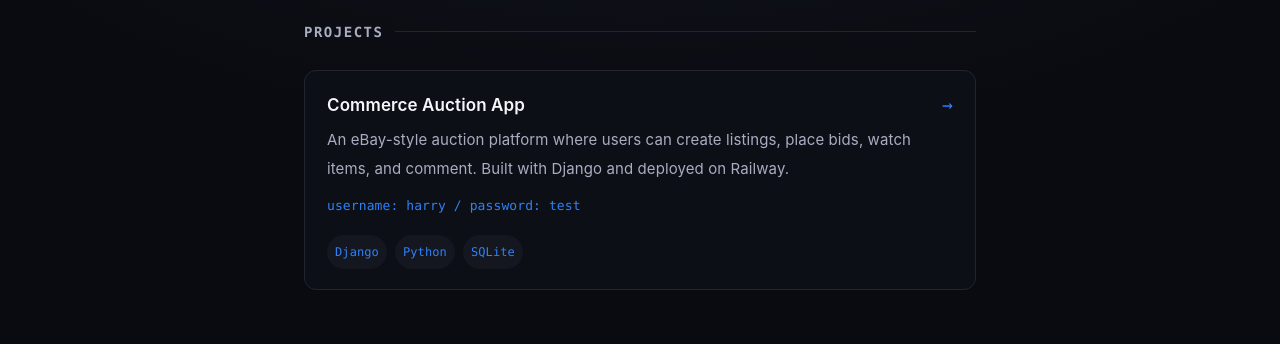
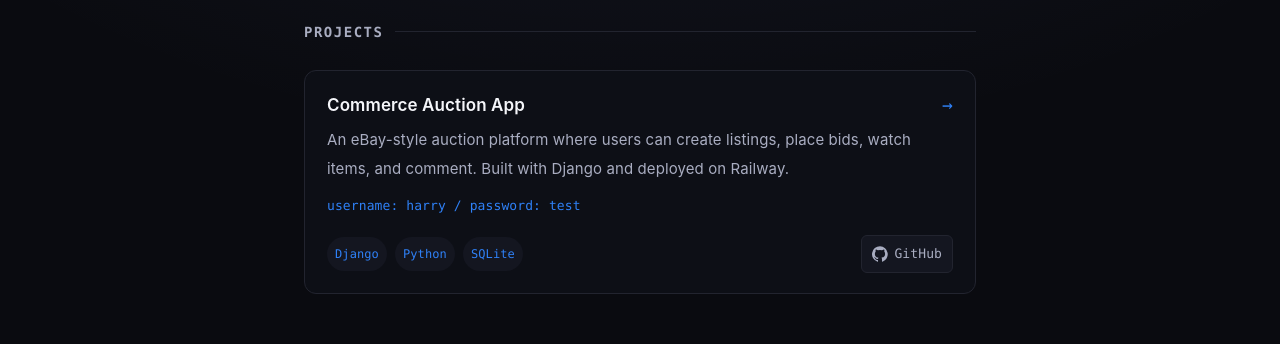
Before and after one commit to Dafitko/dafitko.github.io, a React (Vite) app: page / in a window 1280 px wide. Shown: the part 441-785 px from the top of the page. Built offline with nearby package versions, Linux system fonts and the light colour scheme.

Commit message:
added github link for projects

```diff
--- a/src/App.css
+++ b/src/App.css
@@ -190,9 +190,45 @@
 
 .project-top {
   display: flex;
-  align-items: baseline;
+  align-items: center;
   justify-content: space-between;
   gap: 12px;
+}
+
+.project-bottom {
+  margin-top: 14px;
+  display: flex;
+  justify-content: space-between;
+  align-items: center;
+  gap: 16px;
+}
+
+.project-github-link {
+  color: var(--text);
+  background: var(--code-bg);
+  border: 1px solid var(--border);
+  padding: 4px 10px;
+  border-radius: 6px;
+  font-family: var(--mono);
+  font-size: 13px;
+  display: inline-flex;
+  align-items: center;
+  gap: 6px;
+  text-decoration: none;
+  transition: border-color 0.2s ease, color 0.2s ease, background 0.2s ease, transform 0.2s ease;
+  z-index: 2;
+}
+
+.project-github-link:hover {
+  border-color: var(--accent-border);
+  color: var(--accent);
+  background: var(--accent-bg);
+  transform: translateY(-1px);
+}
+
+.project-github-link svg {
+  width: 16px;
+  height: 16px;
 }
 
 .project h3 {
@@ -223,7 +259,6 @@
 }
 
 .project .stack {
-  margin-top: 14px;
   display: flex;
   gap: 8px;
   flex-wrap: wrap;
--- a/src/App.jsx
+++ b/src/App.jsx
@@ -31,7 +31,7 @@ const experience = [
   },
   {
     title: 'Currently Learning',
-    items: ['TypeScript'],
+    items: ['TypeScript, React'],
   },
 ]
 
@@ -42,6 +42,7 @@ const projects = [
       'An eBay-style auction platform where users can create listings, place bids, watch items, and comment. Built with Django and deployed on Railway.',
     credentials: 'username: harry / password: test',
     href: 'https://commerce.pirchaladavid.dev/',
+    github: 'https://github.com/Dafitko/commerce-auction-app',
     stack: ['Django', 'Python', 'SQLite'],
   },
 ]
@@ -112,19 +113,46 @@ function App() {
           <h2>Projects</h2>
           <div className="projects">
             {projects.map((p) => (
-              <a className="project" href={p.href} key={p.name} target="_blank" rel="noreferrer">
+              <div
+                className="project"
+                key={p.name}
+                onClick={(e) => {
+                  if (e.target.closest('.project-github-link')) {
+                    return
+                  }
+                  window.open(p.href, '_blank', 'noreferrer')
+                }}
+                style={{ cursor: 'pointer' }}
+              >
                 <div className="project-top">
                   <h3>{p.name}</h3>
                   <span className="arrow">→</span>
                 </div>
                 <p>{p.description}</p>
                 {p.credentials && <p className="credentials">{p.credentials}</p>}
-                <div className="stack">
-                  {p.stack.map((s) => (
-                    <span key={s}>{s}</span>
-                  ))}
+                <div className="project-bottom">
+                  <div className="stack">
+                    {p.stack.map((s) => (
+                      <span key={s}>{s}</span>
+                    ))}
+                  </div>
+                  {p.github && (
+                    <a
+                      className="project-github-link"
+                      href={p.github}
+                      target="_blank"
+                      rel="noreferrer"
+                      title="View Source Code"
+                      onClick={(e) => e.stopPropagation()}
+                    >
+                      <svg className="link-icon" viewBox="0 0 24 24" aria-hidden="true">
+                        <path d="M12 .3a12 12 0 0 0-3.8 23.38c.6.1.82-.26.82-.58v-2.2c-3.34.72-4.04-1.6-4.04-1.6-.55-1.37-1.33-1.74-1.33-1.74-1.08-.74.08-.72.08-.72 1.2.08 1.83 1.24 1.83 1.24 1.07 1.82 2.8 1.3 3.48 1 .1-.77.42-1.3.76-1.6-2.67-.3-5.47-1.33-5.47-5.93 0-1.31.47-2.38 1.24-3.22-.13-.3-.54-1.52.12-3.18 0 0 1-.32 3.3 1.23a11.5 11.5 0 0 1 6 0c2.28-1.55 3.29-1.23 3.29-1.23.66 1.66.25 2.88.12 3.18.77.84 1.23 1.91 1.23 3.22 0 4.61-2.8 5.63-5.48 5.92.43.37.81 1.1.81 2.22v3.29c0 .32.22.69.83.57A12 12 0 0 0 12 .3Z" />
+                      </svg>
+                      <span>GitHub</span>
+                    </a>
+                  )}
                 </div>
-              </a>
+              </div>
             ))}
           </div>
         </section>
```
